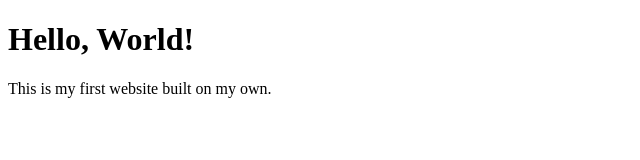
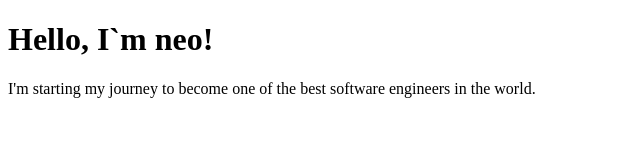
Before and after one commit to angttai/my-first-website, a plain HTML site: page index.html in a window 1280 px wide. Shown: the whole page, without its empty margins (0-640 px from the left). Drawn offline with Linux system fonts and the light colour scheme.

Commit message:
Add files via upload

```diff
--- a/index.html
+++ b/index.html
@@ -4,7 +4,7 @@
     <title>My First Page</title>
   </head>
   <body>
-    <h1>Hello, World!</h1>
-    <p>This is my first website built on my own.</p>
+    <h1>Hello, I`m neo!</h1>
+    <p>I'm starting my journey to become one of the best software engineers in the world.</p>
   </body>
 </html>
```
